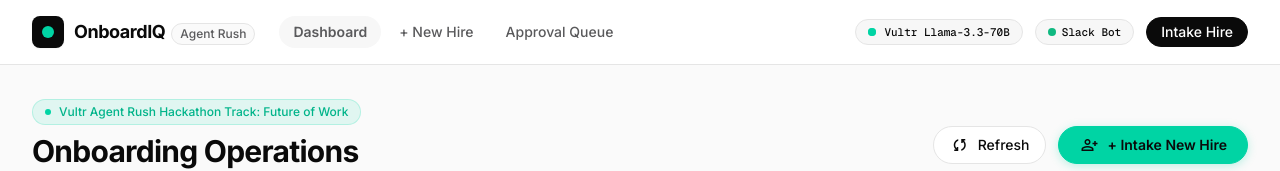
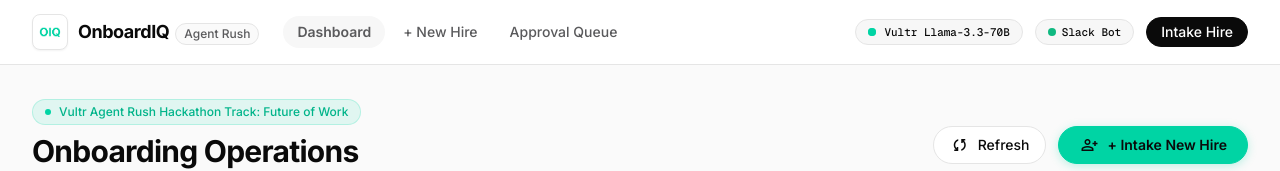
Before and after one commit to VRojas1603/OnboardIQ, an Angular app in the folder frontend/: page /dashboard in a window 1280 px wide. Shown: the top 171 px of the page. Built offline with nearby package versions, Linux system fonts and the light colour scheme; no server answers.

Commit message:
feat(frontend): add official OIQ logo to header

```diff
--- a/frontend/src/app/core/layout/header/header.component.ts
+++ b/frontend/src/app/core/layout/header/header.component.ts
@@ -22,9 +22,11 @@ import { ApprovalFacade } from '../../../features/approval/application/facades/a
           <!-- Brand Mark -->
           <div class="flex items-center space-x-6">
             <a routerLink="/dashboard" class="flex items-center space-x-2.5 group">
-              <div class="w-8 h-8 rounded-lg bg-ink flex items-center justify-center shadow-sm group-hover:scale-105 transition-transform">
-                <span class="w-3 h-3 rounded-full bg-mint"></span>
-              </div>
+              <img
+                src="logo.png"
+                alt="OnboardIQ Logo"
+                class="w-9 h-9 rounded-lg object-contain shadow-sm border border-hairline bg-white p-0.5 group-hover:scale-105 transition-transform"
+              />
               <div class="flex items-baseline space-x-1.5">
                 <span class="font-bold text-lg text-ink tracking-tight">OnboardIQ</span>
                 <span class="text-xs px-2 py-0.5 rounded-full bg-surface-soft border border-hairline text-steel font-medium">Agent Rush</span>
```
